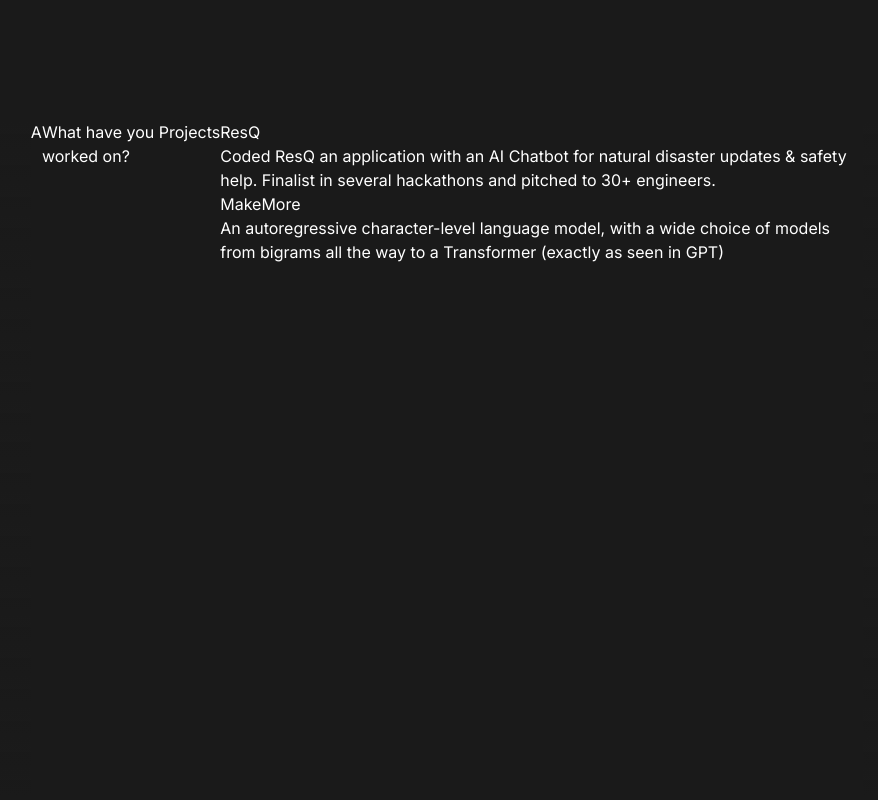
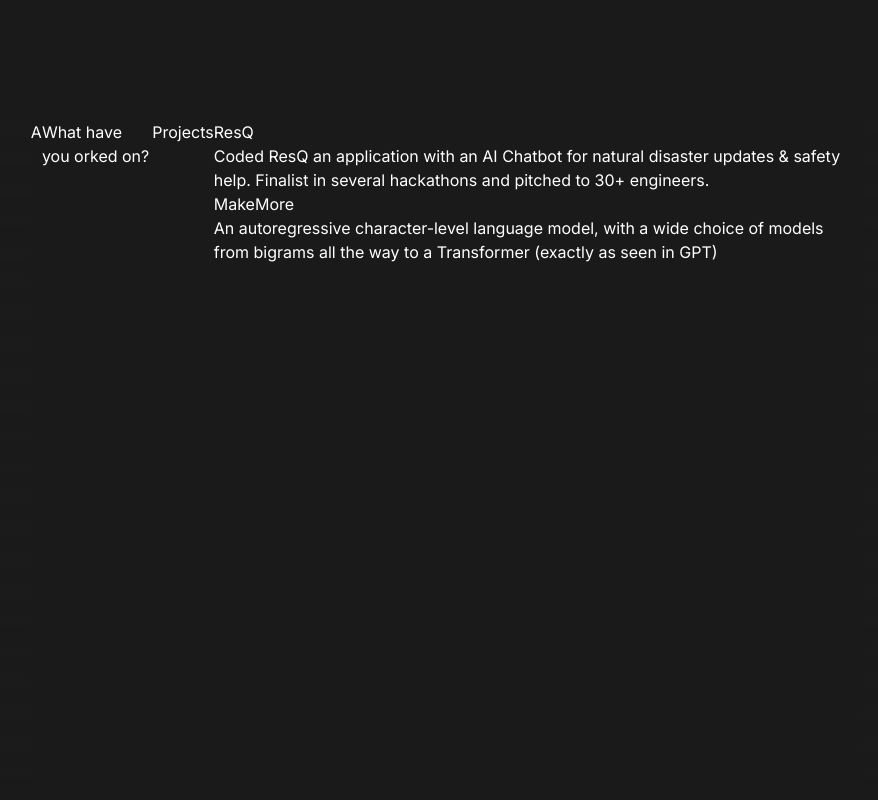
Before and after one commit to rohanrajpatil/personalweb, a Next.js app: page / in a window 1280 px wide. Shown: the part 680-1480 px from the top of the page, without its empty margins (170-1048 px from the left). Built offline with nearby package versions, Linux system fonts and the light colour scheme.

Commit message:
Update MainContent.tsx

```diff
--- a/src/components/MainContent.tsx
+++ b/src/components/MainContent.tsx
@@ -177,7 +177,7 @@
         {/* Projects Section */}
         <div id="projects" className="h-screen overflow-hidden flex flex-col">
           <div className="min-h-[60px] bg-[#1a1a1a] flex items-end">
-            <UserMessage message="What have you worked on?" />
+            <UserMessage message="What have you orked on?" />
           </div>
           <AssistantMessage>
             <section id="projects" className="flex flex-col items-center justify-center">
```
